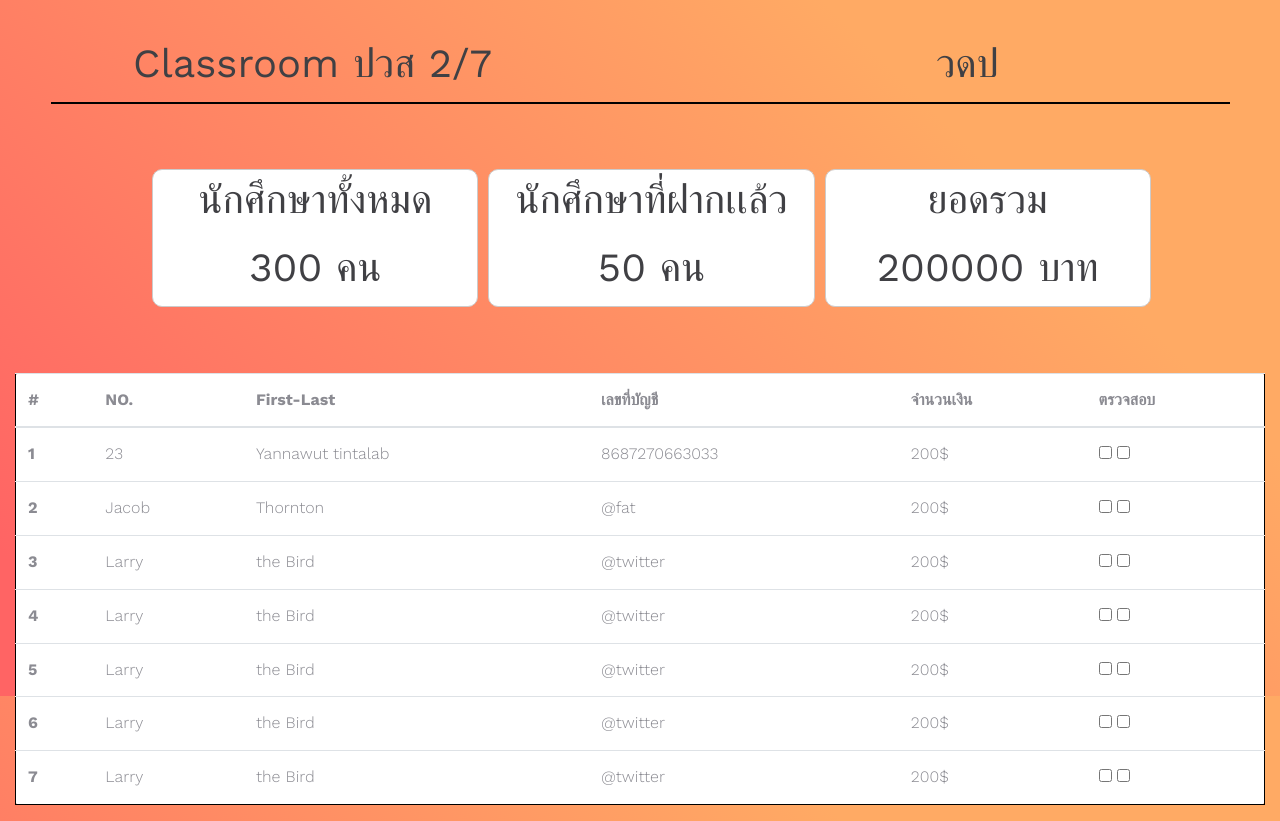
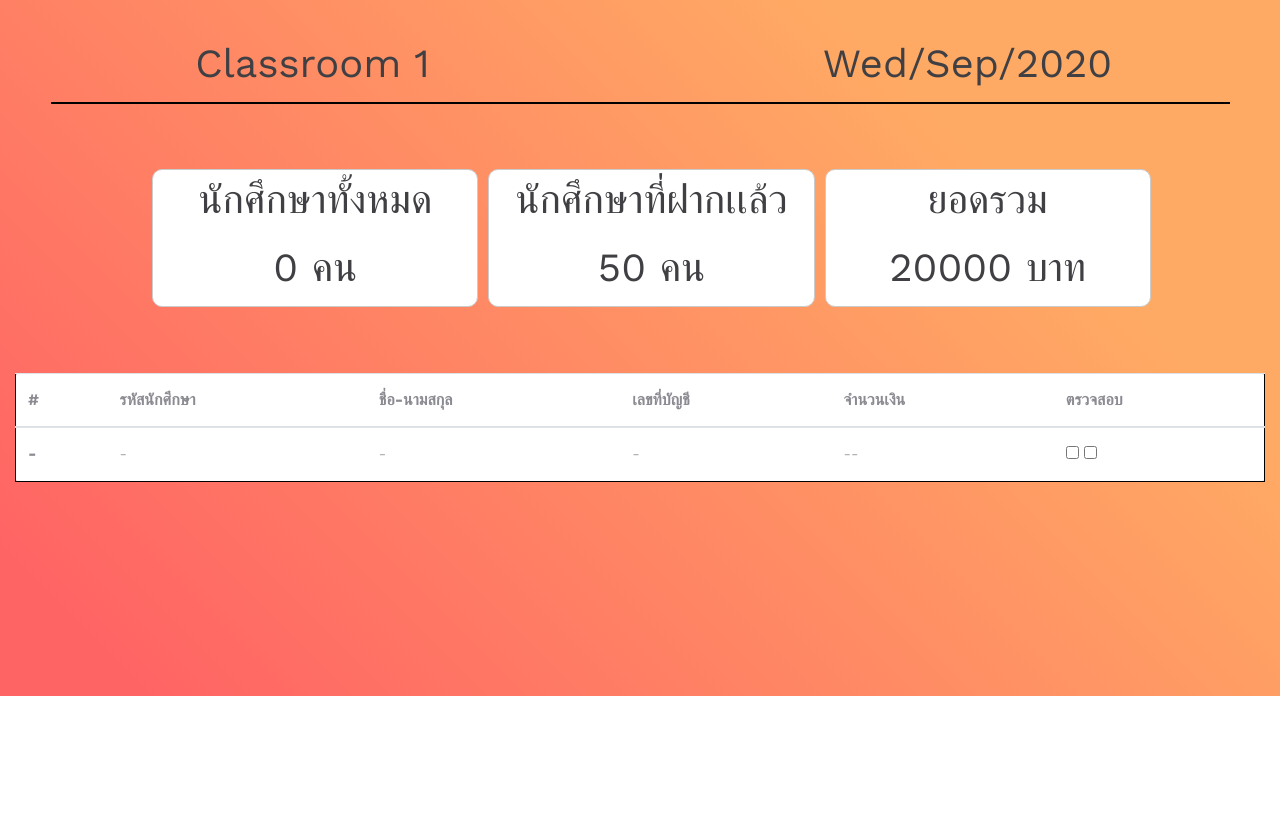
Before and after one commit to 9Chinz/SM-FIND, a PHP site: page /report.php in a window 1280 px wide. Shown: the part 104-925 px from the top of the page. After the commit the page ends 800 px from the top, so only its background shows below. Run offline with PHP 8.4, Linux system fonts and the light colour scheme; the visitor is signed in with stand-in values (Sample User, id 1); some libraries are stand-ins or nearby versions.

Commit message:
add report not finish

```diff
--- a/report.php
+++ b/report.php
@@ -1,8 +1,15 @@
 <?php
 session_start();
+require "./config/connect.php";
+if (!isset($_SESSION['hasLogin'])) {
+  echo "<script>alert('please login !')</script>";
+  echo '<meta http-equiv="refresh" content="1; url=./login.php"> ';
+  exit();
+}
 ?>
 <!DOCTYPE html>
 <html lang="en">
+
 <head>
   <title>SM FIN D</title>
   <meta charset="utf-8">
@@ -29,6 +36,7 @@ session_start();
   <link rel="stylesheet" href="css/icomoon.css">
   <link rel="stylesheet" href="css/report.css">
 </head>
+
 <body>
 
 
@@ -36,7 +44,7 @@ session_start();
 
   <section class="home-slider ftco-degree-bg">
     <div class="slider-item">
-        <div >
+      <div>
         <?php require "./navbar.php"; ?>
 
         <div class="container">
@@ -49,17 +57,24 @@ session_start();
         </div>
         <div class="row headerreport">
           <div class="col-md-6">
-              <h1 class="reporttext">Classroom <span>ปวส 2/7</span></h1>
+            <h1 class="reporttext">Classroom <span><?php echo $_SESSION['level']; ?></span></h1>
           </div>
           <div class="col-md-6">
-              <h1 class="reporttext">วดป</h1>
+            <h1 class="reporttext"><?php echo Date("D/M/Y"); ?></h1>
           </div>
         </div>
         <div class="row">
           <div class=" studentsum">
             <div class="col-md-4 allstudent">
+
+              <?php
+              $sql = "SELECT * FROM `member` WHERE Userlevel = 'student'";
+              $result = mysqli_query($conn, $sql) or die(mysqli_error($conn));
+              $row = mysqli_num_rows($result);
+              ?>
+
               <h1>นักศึกษาทั้งหมด</h1>
-          <h1>300 <span>คน</span></h1>
+              <h1><?php echo $row; ?> <span>คน</span></h1>
             </div>
 
             <div class="col-md-4  allstudent">
@@ -69,85 +84,77 @@ session_start();
 
             <div class="col-md-4  allstudent">
               <h1>ยอดรวม</h1>
-        <h1>200000 <span>บาท</span></h1>
+              <h1>20000 <span>บาท</span></h1>
             </div>
           </div>
         </div>
 
-
+        <?php
+        $dept = $_SESSION['dept'];
+        $section = $_SESSION['section'];
+        $class = $_SESSION['class'];
+        $room = $_SESSION['room'];
+        if($_SESSION['specialStatus'] == "treasurer"){
+          $status = 0;
+        }elseif($_SESSION['specialStatus'] == "sub-headroom" || $_SESSION['specialStatus'] == "headroom"){
+          $status = 1;
+        }elseif($_SESSION['specialStatus'] == "teacher"){
+          $status = 2;
+        }elseif($_SESSION['specialStatus'] == "teller"){
+          $status = 3;
+        }elseif($_SESSION['specialStatus'] == "bank-account"){
+          $status = 4;
+        }
+        $sql = "SELECT member_trans.TransID, member.MemberCode, member.Firstname, member.Lastname, member_account.Account_number, member_trans.Date, member_trans.Amount, member_trans.Status
+        FROM member
+        INNER JOIN member_account ON  member.MemberID = member_account.MemberID
+        INNER JOIN member_trans ON member_account.AccountID = member_trans.AccountID
+        WHERE member_trans.Status = '$status' AND member.Dept = '$dept' AND member.Section = '$section' AND member.Class = '$class' AND member.Room = '$room'";
+        $query = mysqli_query($conn, $sql) or die(mysqli_error($conn));
+        $num = mysqli_num_rows($query);
+        ?>
         <div class="col table-responsive ">
           <table class="table tablewhite">
             <thead>
               <tr>
                 <th scope="col">#</th>
-                <th scope="col">NO.</th>
-                <th scope="col">First-Last</th>
+                <th scope="col">รหัสนักศึกษา</th>
+                <th scope="col">ชื่อ-นามสกุล</th>
                 <th scope="col">เลขที่บัญชี</th>
                 <th scope="col">จำนวนเงิน</th>
                 <th scope="col">ตรวจสอบ</th>
               </tr>
             </thead>
             <tbody>
+              <?php
+
+              $n = 1;
+              if ($num > 0) {
+                while ($row = mysqli_fetch_array($query)) { ?>
                   <tr>
-                <th scope="row">1</th>
-                <td>23</td>
-                <td>Yannawut tintalab</td>
-                <td>8687270663033</td>
-                <td>200<span>$</span></td>
-                <td> <input type="checkbox" id="validate"name="fooby[1][]"> <input type="checkbox"  id="validate"  name="fooby[1][]">  </td>
+                    <th scope="row"><?php echo $n; ?></th>
+                    <td><?php echo $row['MemberCode']; ?></td>
+                    <td><?php echo $row['Firstname']." ".$row['Lastname']; ?></td>
+                    <td><?php echo $row['Account_number']; ?></td>
+                    <td><?php echo $row['Amount']; ?><span>฿</span></td>
+                    <td> <input type="checkbox" id="validate" name="fooby[1][]"> <input type="checkbox" id="validate" name="fooby[1][]"> </td>
                   </tr>
+                <?php $n++; }
+              } else { ?>
                 <tr>
-                <th scope="row">2</th>
-                <td>Jacob</td>
-                <td>Thornton</td>
-                <td>@fat</td>
-                <td>200<span>$</span></td>
-                <td> <input type="checkbox" id="validate"name="fooby[2][]"> <input type="checkbox"  id="validate"  name="fooby[2][]">  </td>
+                  <th scope="row">-</th>
+                  <td>-</td>
+                  <td>-</td>
+                  <td>-</td>
+                  <td>-<span>-</span></td>
+                  <td> <input type="checkbox" id="validate" name="fooby[1][]"> <input type="checkbox" id="validate" name="fooby[1][]"> </td>
                 </tr>
-              <tr>
-                <th scope="row">3</th>
-                <td>Larry</td>
-                <td>the Bird</td>
-                <td>@twitter</td>
-                <td>200<span>$</span></td>
-                <td> <input type="checkbox" id="validate"name="fooby[3][]"> <input type="checkbox"  id="validate"  name="fooby[3][]">  </td>
-              </tr>
-              <tr>
-                <th scope="row">4</th>
-                <td>Larry</td>
-                <td>the Bird</td>
-                <td>@twitter</td>
-                <td>200<span>$</span></td>
-                <td> <input type="checkbox" id="validate"name="fooby[4][]"> <input type="checkbox"  id="validate"  name="fooby[4][]">  </td>
-              </tr>
-              <tr>
-                <th scope="row">5</th>
-                <td>Larry</td>
-                <td>the Bird</td>
-                <td>@twitter</td>
-                <td>200<span>$</span></td>
-                <td> <input type="checkbox" id="validate"name="fooby[5][]"> <input type="checkbox"  id="validate"  name="fooby[5][]">  </td>
-              </tr>
-              <tr>
-                <th scope="row">6</th>
-                <td>Larry</td>
-                <td>the Bird</td>
-                <td>@twitter</td>
-                <td>200<span>$</span></td>
-                <td> <input type="checkbox" id="validate"name="fooby[6][]"> <input type="checkbox"  id="validate"  name="fooby[6][]">  </td>
-              </tr>
-              <tr>
-                <th scope="row">7</th>
-                <td>Larry</td>
-                <td>the Bird</td>
-                <td>@twitter</td>
-                <td>200<span>$</span></td>
-                <td> <input type="checkbox" id="validate"name="fooby[7][]"> <input type="checkbox"  id="validate"  name="fooby[7][]">  </td>
-              </tr>
+              <?php } ?>
             </tbody>
           </table>
         </div>
-        </div></div>
+      </div>
+    </div>
 
     </div>
 
@@ -177,4 +184,5 @@ session_start();
   <script src="js/main.js"></script>
 
 </body>
+
 </html>
```
Lines whose indentation alone changed are shown as unchanged.
